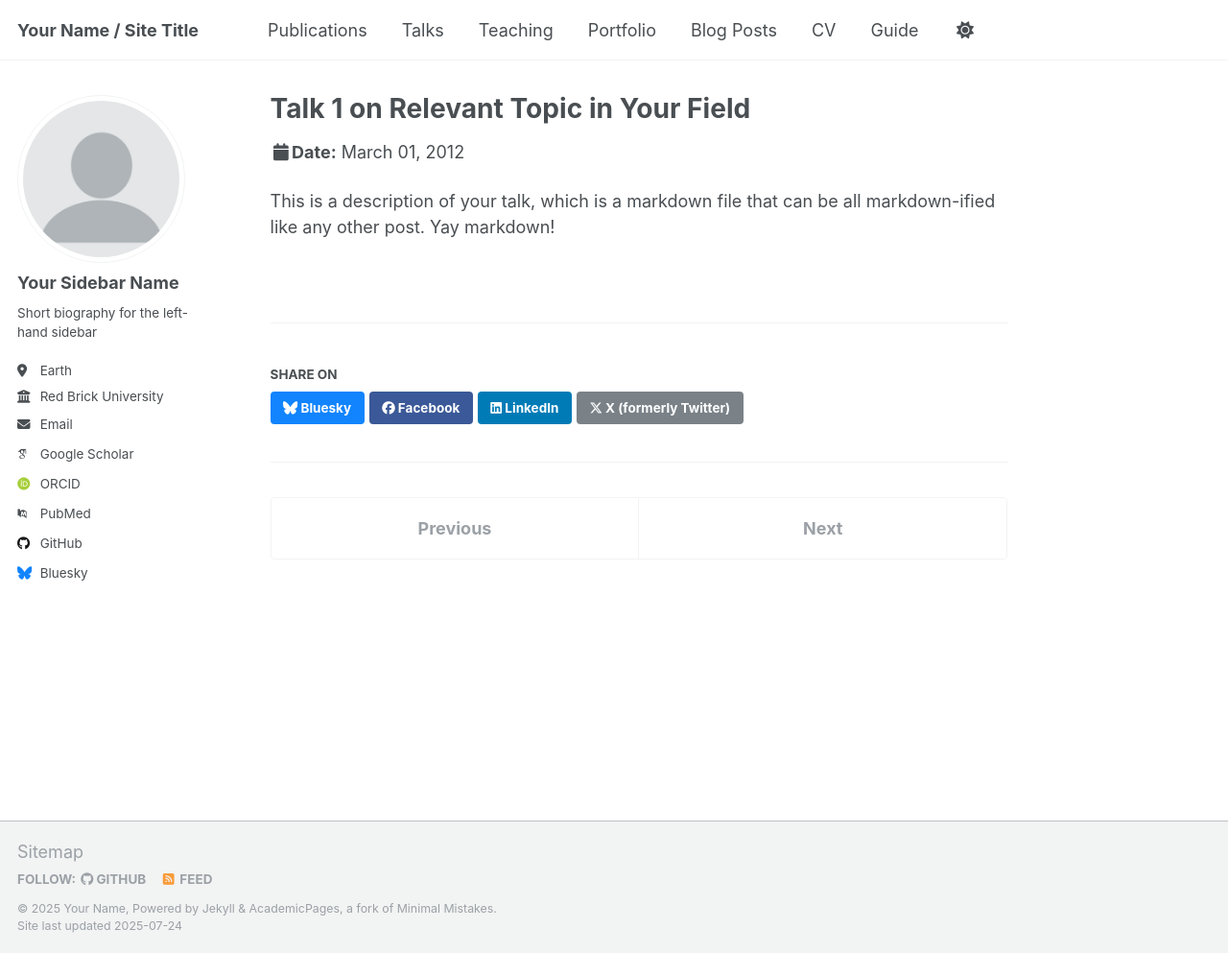
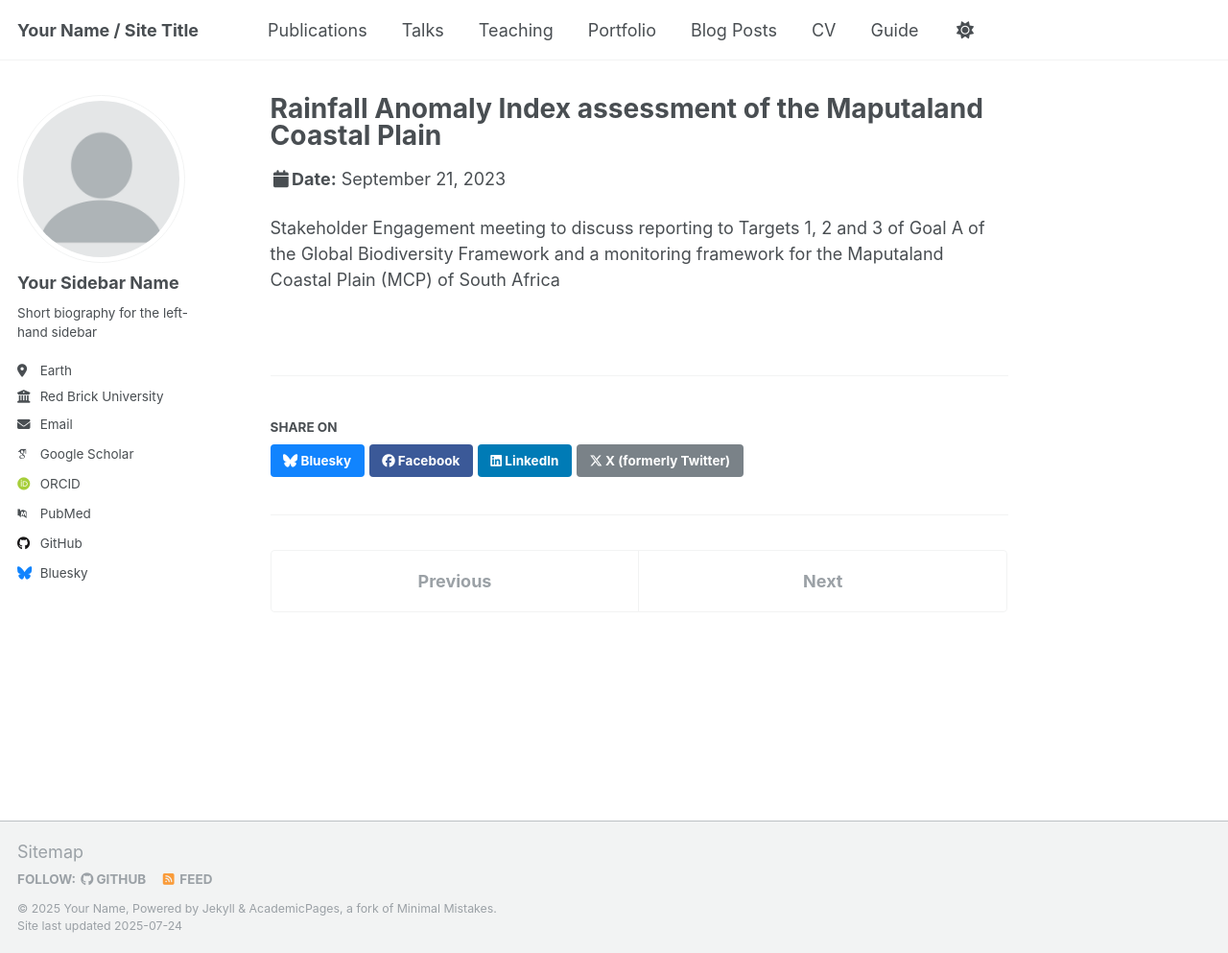
Before and after one commit to Nkosizwi/NB-Ndlovu.github.io, a Jekyll site: the page built from _talks/2012-03-01-talk-1.md, in a window 1280 px wide and 993 px high. Shown: the whole window at 96% size. Built offline with Jekyll 4.4.1, drawn with Linux system fonts in a browser that asks for light colours; some web fonts are replaced; a script that is not in the unit is left out.

Commit message:
Update 2012-03-01-talk-1.md

```diff
--- a/_talks/2012-03-01-talk-1.md
+++ b/_talks/2012-03-01-talk-1.md
@@ -1,11 +1,11 @@
 ---
-title: "Talk 1 on Relevant Topic in Your Field"
+title: "Rainfall Anomaly Index assessment of the Maputaland Coastal Plain"
 collection: talks
 type: "Talk"
-permalink: /talks/2012-03-01-talk-1
+permalink: /talks/2023-09-20-talk-1
 venue: "UC San Francisco, Department of Testing"
-date: 2012-03-01
-location: "San Francisco, CA, USA"
+date: 20-21 September 2023
+location: "Mthunzini,KZN,South Africa"
 ---
 
-This is a description of your talk, which is a markdown file that can be all markdown-ified like any other post. Yay markdown!
+Stakeholder Engagement meeting to discuss reporting to Targets 1, 2 and 3 of Goal A of the Global Biodiversity Framework and a monitoring framework for the Maputaland Coastal Plain (MCP) of South Africa
```
